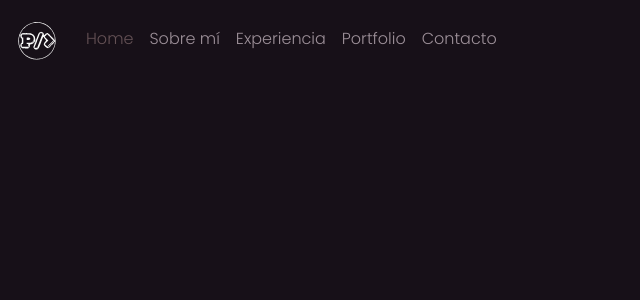
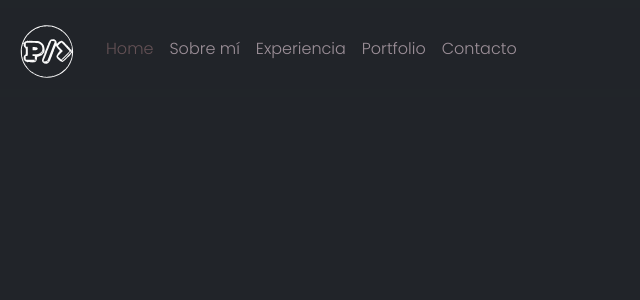
Before and after one commit to angelicapt313/portfolio-angelica-pucheta, an Angular app: page / in a window 1280 px wide. Shown: the top 300 px of the page, without its empty margins (0-640 px from the left). Built offline with nearby package versions, Linux system fonts and the light colour scheme.

Commit message:
cambios en estilo css navbar.

```diff
--- a/src/app/components/navbar/navbar.component.css
+++ b/src/app/components/navbar/navbar.component.css
@@ -1,7 +1,3 @@
-.navbar
-{
-  background-color: #171018;
-}
 
 .navHome,
 .navAboutMe,
@@ -11,6 +7,7 @@
   color:#9d9099;
 }
 
+
 .navHome:hover,
 .navAboutMe:hover,
 .navProjects:hover,
@@ -18,15 +15,13 @@
 {
   color:#645155;
   opacity: 2;
+  cursor:pointer;
 }
 
-.navHome.active
+.navHome.active,
+.navAboutMe:hover,
+.navProjects:hover,
+.navContact:hover
 {
   color:#645155;
 }
-
-
-.navbar-toggler-icon
-{
-  color:#9d9099;
-}
--- a/src/app/components/navbar/navbar.component.html
+++ b/src/app/components/navbar/navbar.component.html
@@ -1,9 +1,9 @@
 
 <div class="parallax">
-  <nav class="navbar navbar-expand-lg ">
+  <nav class="navbar navbar-expand-lg navbar-dark bg-dark">
   <div class="container-fluid">
        <a class="apt navbar-brand" href="#">
-      <img src="/assets/apt2.svg" alt="Logo" width="50" height="50" class="logoApt d-inline-block align-text-top">
+      <img src="/assets/apt2.svg" alt="Logo" width="70" height="70" class="logoApt d-inline-block align-text-top">
     </a>
     <button class="navbar-toggler" type="button" data-bs-toggle="collapse" data-bs-target="#navbarNav" aria-controls="navbarNav" aria-expanded="false" aria-label="Toggle navigation">
       <span class="navbar-toggler-icon"></span>
--- a/src/styles.css
+++ b/src/styles.css
@@ -2,5 +2,5 @@
 *
 {
   font-family: 'Poppins', sans-serif;
-  background-color: #171018;
+  background-color: #212429;
 }
```
